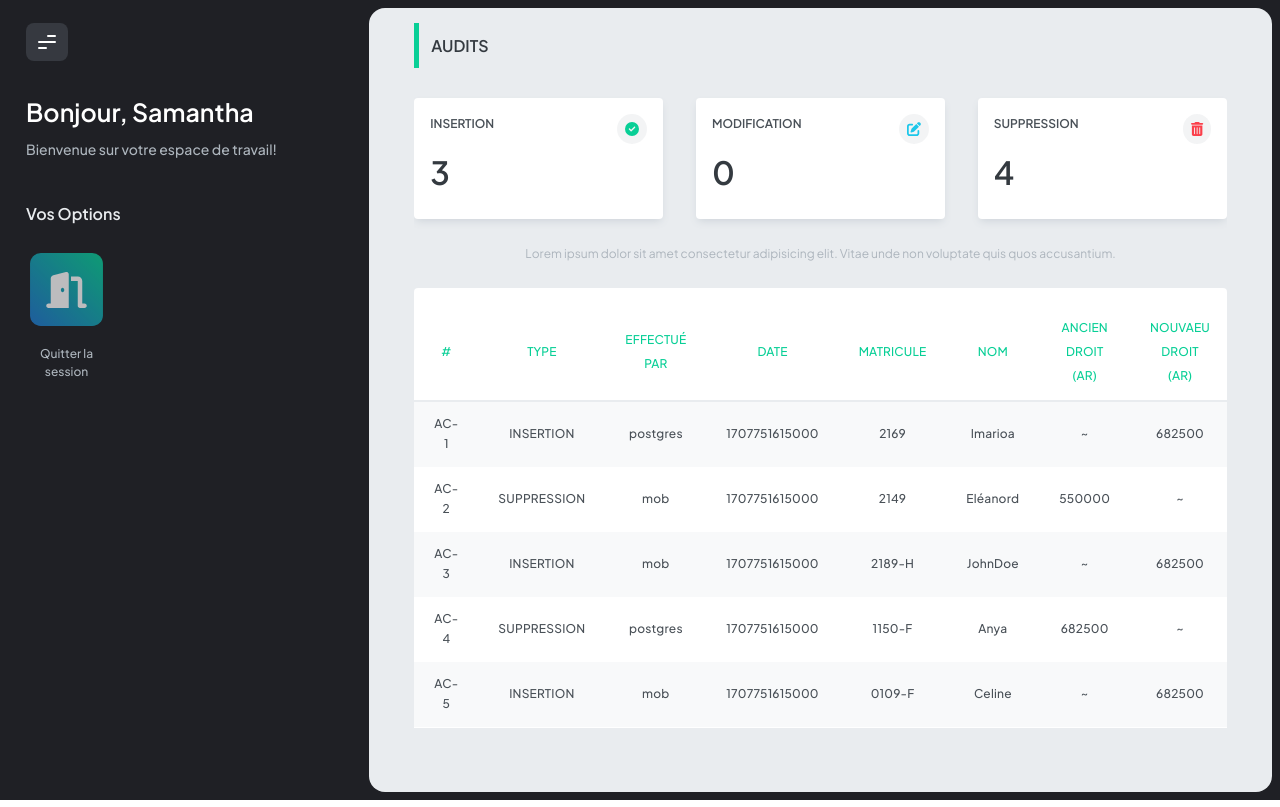
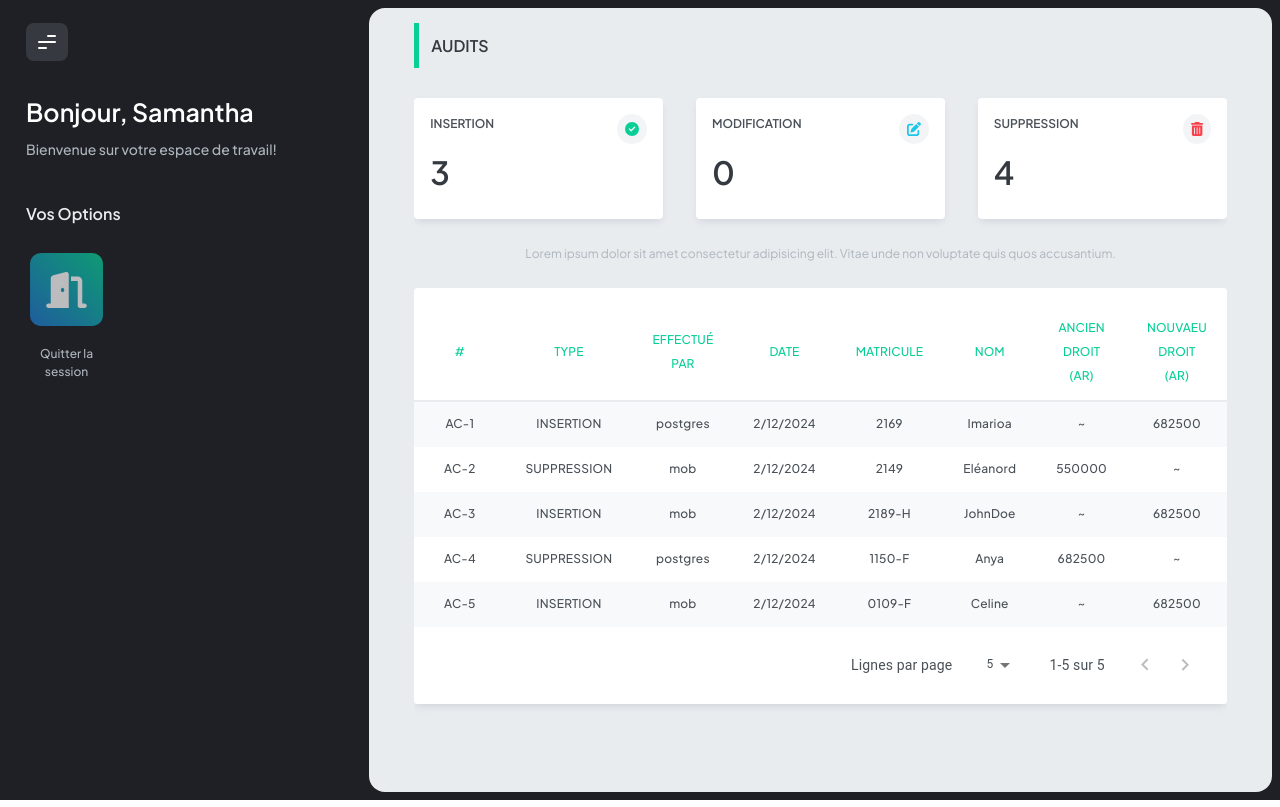
Before and after one commit to Elie-Imario/ABDA-FrontEnd, a React (Vite) app: page / in a window 1280 px wide. Built offline with nearby package versions, Linux system fonts and the light colour scheme.

Commit message:
add spinner

```diff
--- a/src/Pages/Audit/index.tsx
+++ b/src/Pages/Audit/index.tsx
@@ -14,6 +14,7 @@ import TablePagination from "@mui/material/TablePagination";
 import TableRow from "@mui/material/TableRow";
 import Paper from "@mui/material/Paper";
 
+import { Bars } from "react-loader-spinner";
 import "./audit_styles.scss";
 
 const Audit = () => {
@@ -29,7 +30,11 @@ const Audit = () => {
   const [Audits, setAudit] = useState<AuditActivity[]>([] as AuditActivity[]);
   useEffect(() => {
     setActivity(activitiesDb);
+    setLoading(true);
     setAudit(audits);
+    setTimeout(() => {
+      setLoading(false);
+    }, 500);
   }, []);
 
   const handleChangePage = (
@@ -94,15 +99,15 @@ const Audit = () => {
                 <TableBody>
                   {loading ? (
                     <TableRow>
-                      <TableCell component="td" colSpan={5} className="bg-dark">
-                        {/* <Bars
+                      <TableCell component="td" colSpan={8} className="bg-dark">
+                        <Bars
                           height="25"
                           width="25"
                           color="#adb5bd"
                           ariaLabel="bars-loading"
                           wrapperClass="loading"
                           visible={true}
-                        /> */}
+                        />
                       </TableCell>
                     </TableRow>
                   ) : Audits.length > 0 ? (
@@ -122,7 +127,7 @@ const Audit = () => {
                         </TableCell>
                         <TableCell component="td">{item.utilisateur}</TableCell>
                         <TableCell component="td">
-                          {item.editedAt.getTime().toString()}
+                          {item.editedAt.toLocaleDateString()}
                         </TableCell>
                         <TableCell component="td">{item.matricule}</TableCell>
                         <TableCell component="td">{item.nom}</TableCell>
@@ -140,12 +145,13 @@ const Audit = () => {
                     ))
                   ) : (
                     <TableRow className="text-center text-background">
-                      <TableCell component="td" colSpan={5}>
+                      <TableCell component="td" colSpan={8}>
                         Aucune information disponible
                       </TableCell>
                     </TableRow>
                   )}
                 </TableBody>
+                {!loading && (
                   <TableFooter>
                     <TableRow>
                       <TablePagination
@@ -174,6 +180,7 @@ const Audit = () => {
                       />
                     </TableRow>
                   </TableFooter>
+                )}
               </Table>
             </TableContainer>
           </div>
```
Also changed, not shown: src/assets/dist/sass/_tabStyle.scss. Lines whose indentation alone changed are shown as unchanged.
